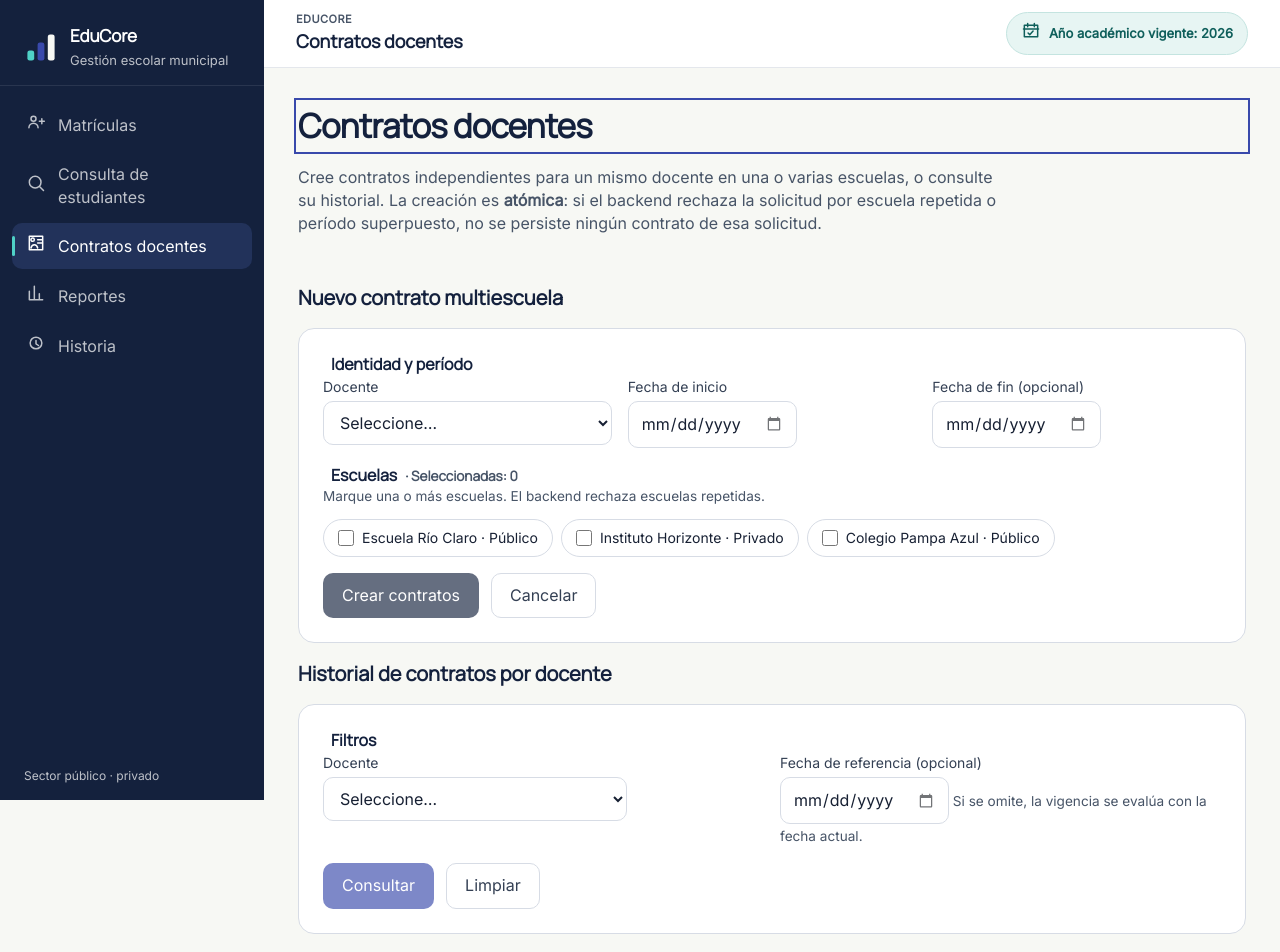
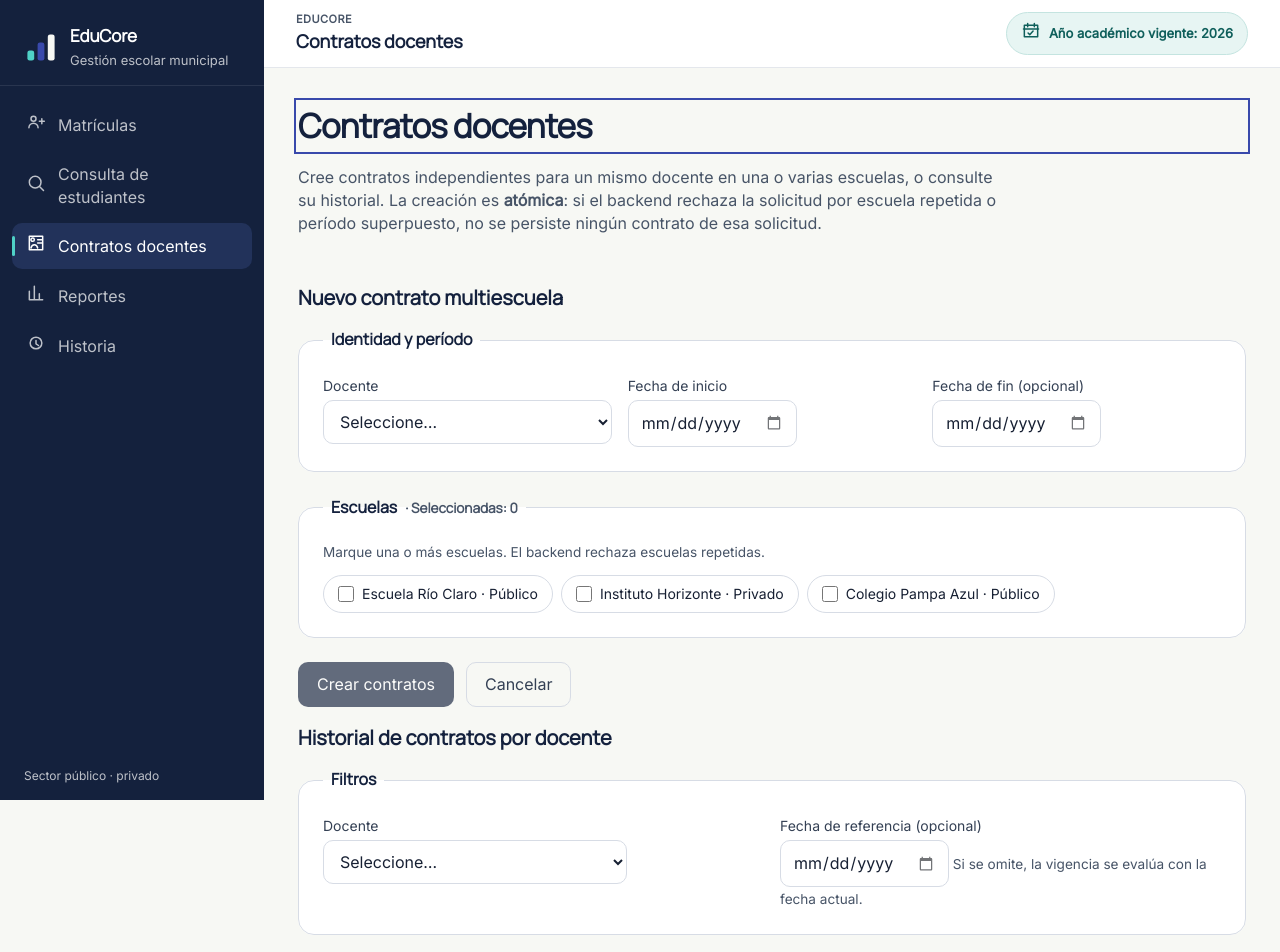
Before and after one commit to CristianMz21/inovait-frontend, an Angular app: page /teacher-contracts in a window 1280 px wide. Shown: the top 952 px of the page. Built offline with nearby package versions, Linux system fonts and the light colour scheme.

Commit message:
fix(ui): render contracts and history form sections as bordered fieldset cards like enrollments

```diff
--- a/src/app/features/enrollments/enrollment-create.component.scss
+++ b/src/app/features/enrollments/enrollment-create.component.scss
@@ -36,14 +36,6 @@
   // the e2e geometry matrix depends on the trailing field always having a
   // same-row peer at the tested desktop widths.
   grid-template-columns: repeat(auto-fit, minmax(200px, 1fr));
-}
-
-.enrollment-form legend {
-  padding: 0 var(--app-space-2);
-  font-family: var(--app-font-heading);
-  font-weight: 600;
-  font-size: 16px;
-  color: var(--app-primary);
 }
 
 .enrollment-help {
--- a/src/app/features/student-history/student-history.component.html
+++ b/src/app/features/student-history/student-history.component.html
@@ -7,14 +7,14 @@
   </p>
 
   <form
-    class="history-form ec-card"
+    class="history-form"
     [formGroup]="form"
     (ngSubmit)="onSubmit()"
     novalidate
     aria-label="Consulta de historial académico-docente"
     aria-describedby="history-lede"
   >
-    <fieldset [disabled]="isLoading()">
+    <fieldset class="ec-card" [disabled]="isLoading()">
       <legend>Identidad del estudiante</legend>
 
       <label class="history-field ec-field">
--- a/src/app/features/student-history/student-history.component.scss
+++ b/src/app/features/student-history/student-history.component.scss
@@ -17,24 +17,14 @@
 .history-form {
   display: flex;
   flex-direction: column;
-  gap: var(--app-space-4);
+  gap: var(--app-space-5);
 }
 
 .history-form fieldset {
   margin: 0;
-  border: 0;
-  padding: 0;
   display: grid;
   gap: var(--app-space-4);
   grid-template-columns: repeat(auto-fit, minmax(200px, 1fr));
-}
-
-.history-form legend {
-  padding: 0 var(--app-space-2);
-  font-family: var(--app-font-heading);
-  font-weight: 600;
-  font-size: 16px;
-  color: var(--app-primary);
 }
 
 .history-actions {
--- a/src/app/features/teacher-contracts/teacher-contracts.component.html
+++ b/src/app/features/teacher-contracts/teacher-contracts.component.html
@@ -66,14 +66,14 @@
       </div>
     } @else {
       <form
-        class="contracts-create-form ec-card"
+        class="contracts-create-form"
         [formGroup]="createForm"
         (ngSubmit)="onSubmitCreate()"
         novalidate
         aria-label="Creación de contratos docentes"
         aria-describedby="contracts-lede"
       >
-        <fieldset class="contracts-fields" [disabled]="isCreating()">
+        <fieldset class="contracts-fields ec-card" [disabled]="isCreating()">
           <legend>Identidad y período</legend>
 
           <label class="contracts-field ec-field">
@@ -116,7 +116,7 @@
           </label>
         </fieldset>
 
-        <fieldset class="contracts-schools" [disabled]="isCreating()">
+        <fieldset class="contracts-schools ec-card" [disabled]="isCreating()">
           <legend>
             Escuelas
             <small class="contracts-help">
@@ -222,13 +222,13 @@
     <h2 id="query-title">Historial de contratos por docente</h2>
 
     <form
-      class="contracts-query-form ec-card"
+      class="contracts-query-form"
       [formGroup]="queryForm"
       (ngSubmit)="onSubmitQuery()"
       novalidate
       aria-label="Consulta de contratos docentes"
     >
-      <fieldset class="contracts-fields" [disabled]="isQuerying()">
+      <fieldset class="contracts-fields ec-card" [disabled]="isQuerying()">
         <legend>Filtros</legend>
 
         <label class="contracts-field ec-field">
--- a/src/app/features/teacher-contracts/teacher-contracts.component.scss
+++ b/src/app/features/teacher-contracts/teacher-contracts.component.scss
@@ -34,32 +34,18 @@
 .contracts-query-form {
   display: flex;
   flex-direction: column;
-  gap: var(--app-space-4);
-}
-
-.contracts-create-form fieldset,
-.contracts-query-form fieldset {
-  margin: 0;
-  border: 0;
-  padding: 0;
-}
-
-.contracts-create-form legend,
-.contracts-query-form legend {
-  padding: 0 var(--app-space-2);
-  font-family: var(--app-font-heading);
-  font-weight: 600;
-  font-size: 16px;
-  color: var(--app-primary);
+  gap: var(--app-space-5);
 }
 
 .contracts-fields {
+  margin: 0;
   display: grid;
   gap: var(--app-space-4);
   grid-template-columns: repeat(auto-fit, minmax(220px, 1fr));
 }
 
 .contracts-schools {
+  margin: 0;
   display: flex;
   flex-direction: column;
   gap: var(--app-space-3);
--- a/src/styles.scss
+++ b/src/styles.scss
@@ -152,6 +152,18 @@ h4 {
   border: 1px solid var(--app-border);
   border-radius: var(--app-radius-card);
   padding: var(--app-space-5);
+}
+
+/* When a `<fieldset>` itself carries `.ec-card`, its native legend notch sits
+ * on the card border, so the legend acts as the section title. Style it here
+ * once (Manrope 16px/600, navy) instead of every consumer re-declaring the
+ * same rule — keeps the legend text flush with the field labels below it. */
+fieldset.ec-card > legend {
+  padding: 0 var(--app-space-2);
+  font-family: var(--app-font-heading);
+  font-weight: 600;
+  font-size: 16px;
+  color: var(--app-primary);
 }
 
 .ec-btn {
```
